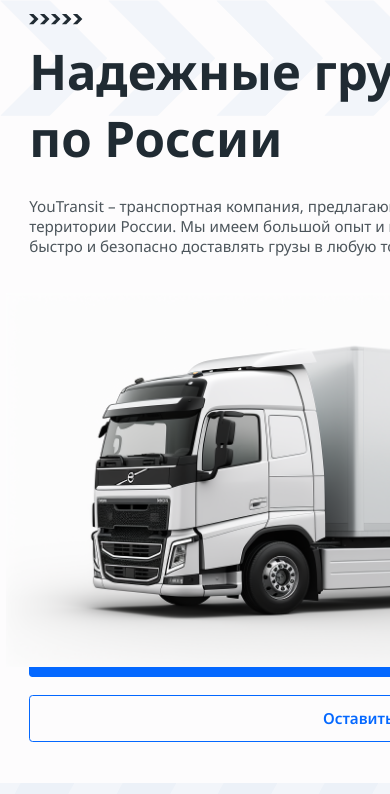
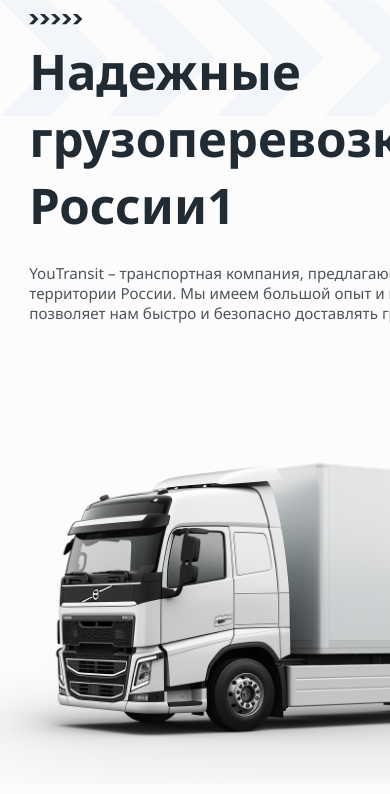
Before and after one commit to ArtAndDmi/transit, a plain HTML site: page index.html in a window 390 px wide. Shown: the top 794 px of the page. Drawn offline with Linux system fonts and the light colour scheme.

Commit message:
Add files via upload

```diff
--- a/index.html
+++ b/index.html
@@ -231,7 +231,7 @@
                 <path fill-rule="evenodd" clip-rule="evenodd" d="M66 0L73 7L66 14H60L67 7L60 0H66Z" fill="#202B33"/>
             </svg>
         </div>
-        <h1 class="mainScreenTitle">Надежные грузоперевозки по России</h1>
+        <h1 class="mainScreenTitle">Надежные грузоперевозки по России1</h1>
         <p class="mainScreenDescription">YouTransit – транспортная компания, предлагающая услуги грузоперевозок по всей
             территории России. Мы имеем
             большой опыт и широкую сеть партнеров, что позволяет нам быстро и безопасно доставлять грузы в любую точку
--- a/styles.css
+++ b/styles.css
@@ -886,7 +886,8 @@ html {
 @media (max-device-width: 480px), (max-width: 480px) {
     html {
         font-size: 3vw;
-        width: 65rem;
+        overflow-x: hidden;
+        width: 59rem;
     }
 
 
@@ -930,7 +931,7 @@ html {
     }
 
     .buttonsContainer {
-        margin-top: 32rem;
+        margin-top: 35rem;
         display: flex;
         flex-direction: column;
         margin-bottom: 3.5rem;
@@ -957,7 +958,7 @@ html {
         display: block;
         position: absolute;
         width: 64rem;
-        top: 25rem;
+        top: 35rem;
     }
 
     .numbersBackgroundElement {
@@ -980,6 +981,9 @@ html {
 
     .statistics {
         width: 100%;
+        height: auto;
+        margin-bottom: 5rem;
+        background: #FAFBFD;
     }
 
     .statisticsTitle {
@@ -992,4 +996,8 @@ html {
         justify-content: space-between;
     }
 
+    .cargoTitle {
+        margin-top: 0;
+    }
+
 }
```
